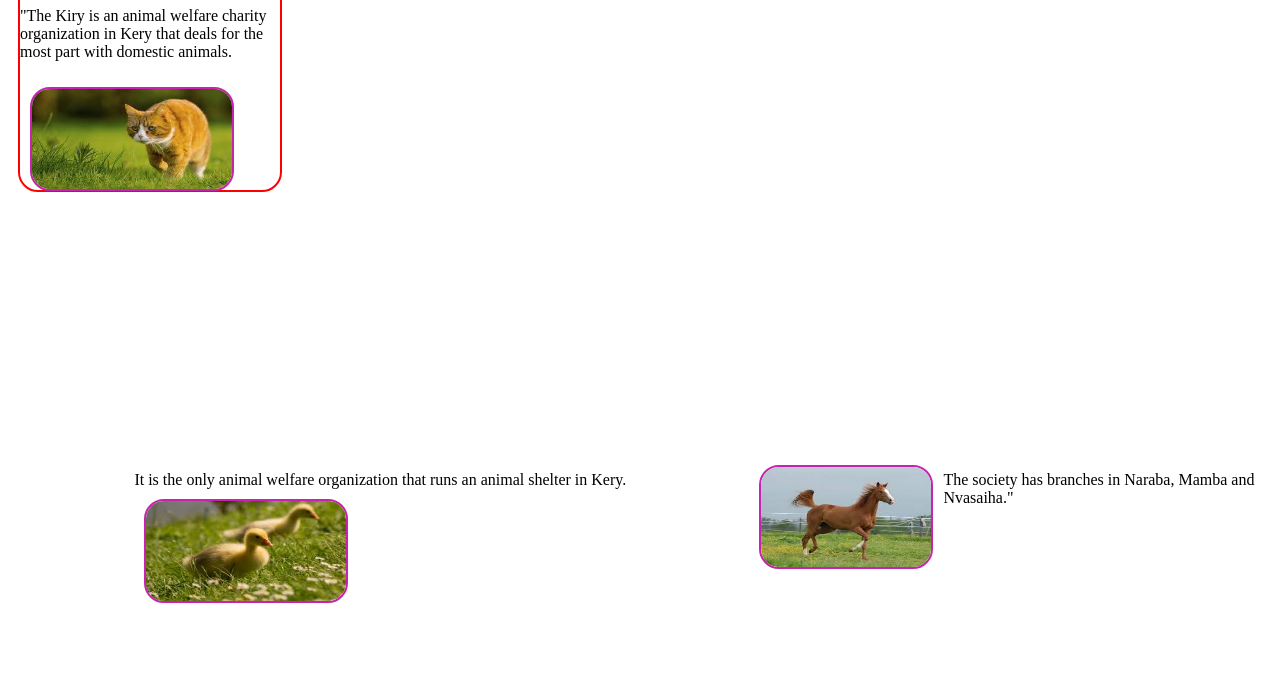
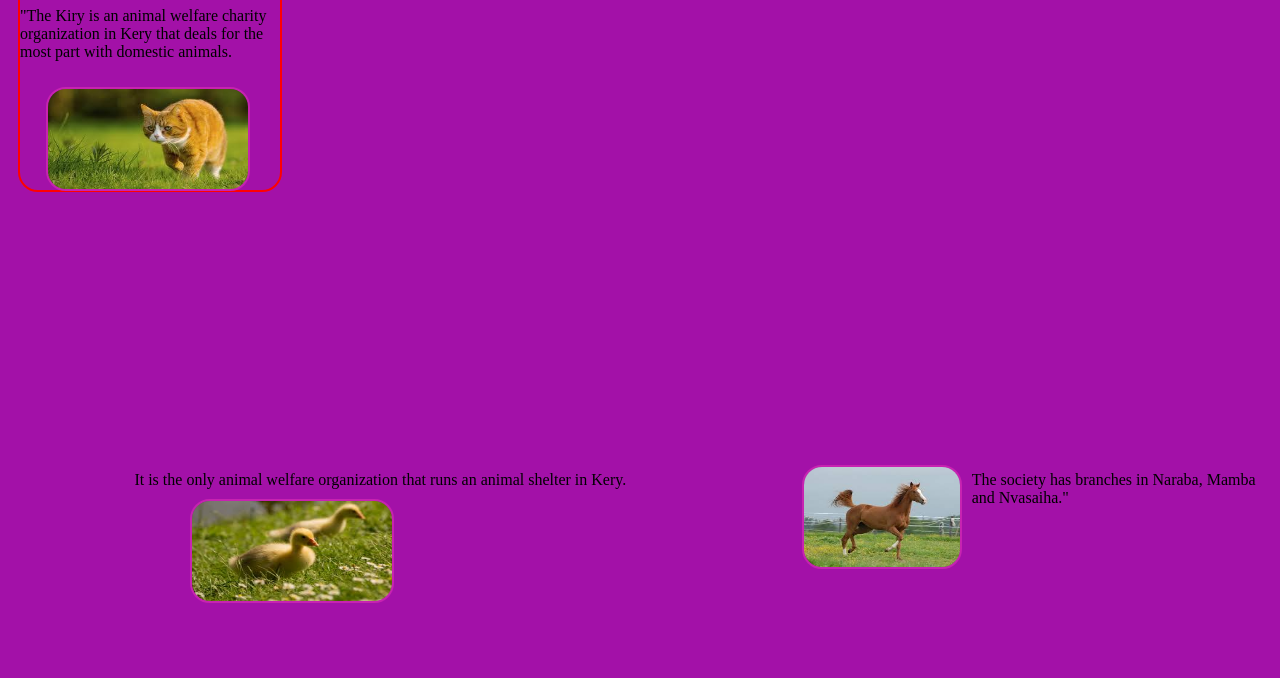
Before and after one commit to korasin/animals, a plain HTML site: page index.html in a window 1280 px wide. Shown: the part 122-800 px from the top of the page. Drawn offline with Linux system fonts and the light colour scheme.

Commit message:
Add styling to body and images

```diff
--- a/styles.css
+++ b/styles.css
@@ -16,4 +16,10 @@ img{
     height: 100px;
     width: 200px;
     margin: 10px;
+    margin-left: 10%;
 }
+body{
+    background-color: rgb(163, 17, 168);
+    background-repeat: no-repeat;
+    background-size: cover;
+}
```
